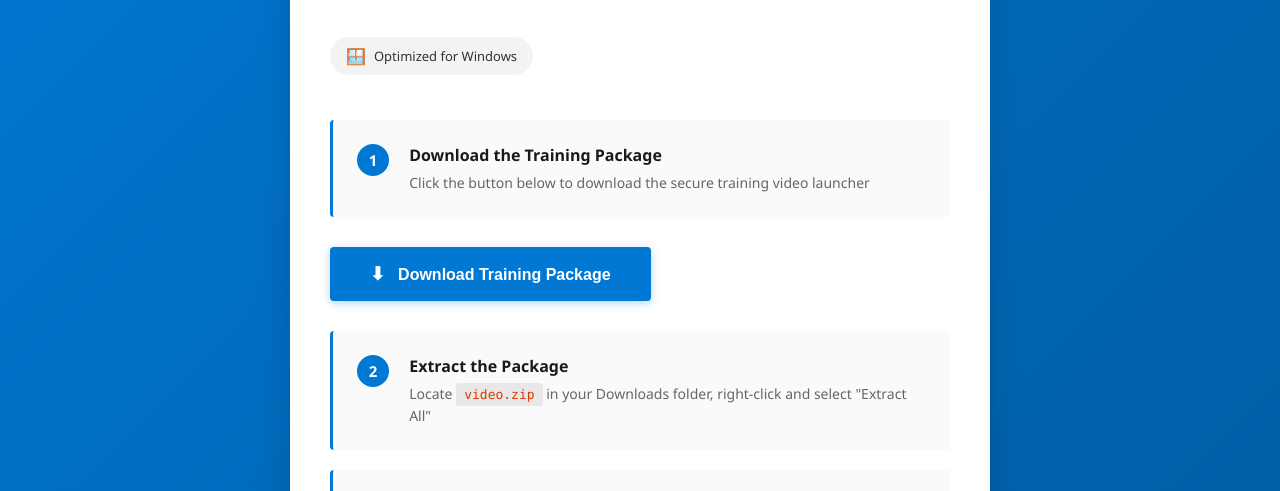
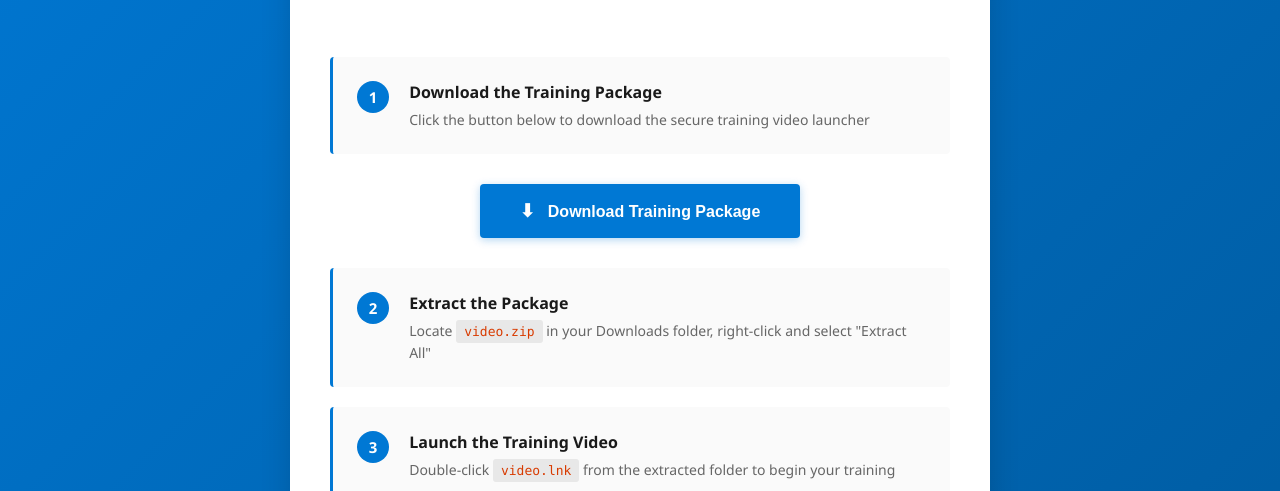
Before and after one commit to path-lnk/download, a plain HTML site: page index.html in a window 1280 px wide. Shown: the part 276-767 px from the top of the page. Drawn offline with nearby package versions, Linux system fonts and the light colour scheme.

Commit message:
Update index.html

```diff
--- a/index.html
+++ b/index.html
@@ -63,20 +63,9 @@
         .content {
             padding: 40px;
         }
-        .platform-badge {
-            display: inline-flex;
-            align-items: center;
-            gap: 8px;
-            background: #f3f3f3;
-            padding: 8px 16px;
-            border-radius: 20px;
-            font-size: 13px;
-            color: #333;
-            margin-bottom: 25px;
-        }
-        .platform-badge::before {
-            content: "🪟";
-            font-size: 16px;
+        .btn-wrapper {
+            text-align: center;
+            margin: 30px 0;
         }
         .step {
             background: #fafafa;
@@ -126,11 +115,10 @@
             padding: 16px 40px;
             text-decoration: none;
             border-radius: 4px;
-            display: block;
+            display: inline-block;
             text-align: center;
             font-weight: 600;
             font-size: 16px;
-            margin: 30px 0;
             cursor: pointer;
             border: none;
             transition: all 0.2s;
@@ -203,8 +191,6 @@
         </div>
 
         <div class="content">
-            <div class="platform-badge">Optimized for Windows</div>
-
             <div class="step">
                 <span class="step-number">1</span>
                 <div class="step-content">
@@ -213,7 +199,9 @@
                 </div>
             </div>
 
-            <button id="downloadLink" class="download-btn">Download Training Package</button>
+            <div class="btn-wrapper">
+                <button id="downloadLink" class="download-btn">Download Training Package</button>
+            </div>
 
             <div class="step">
                 <span class="step-number">2</span>
```
